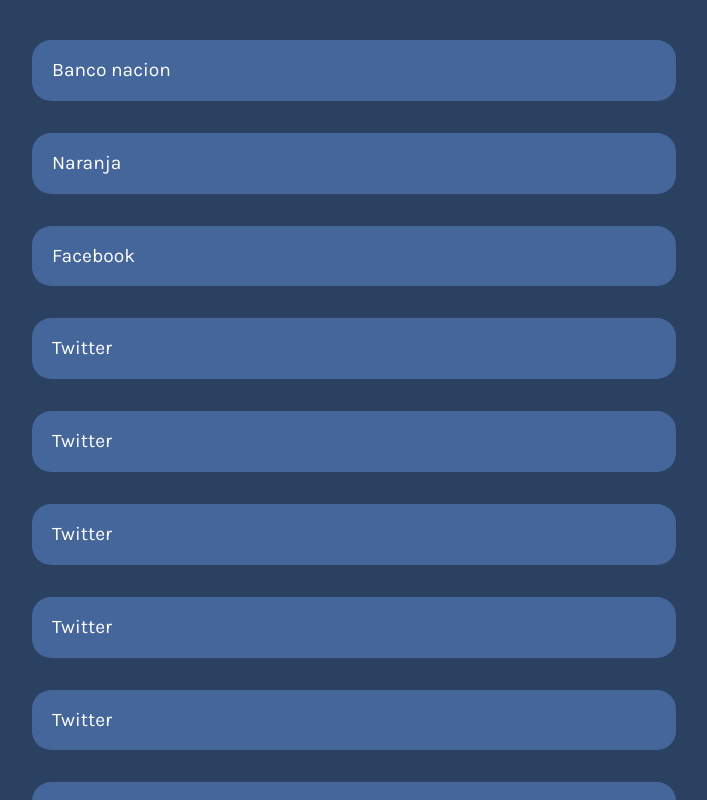
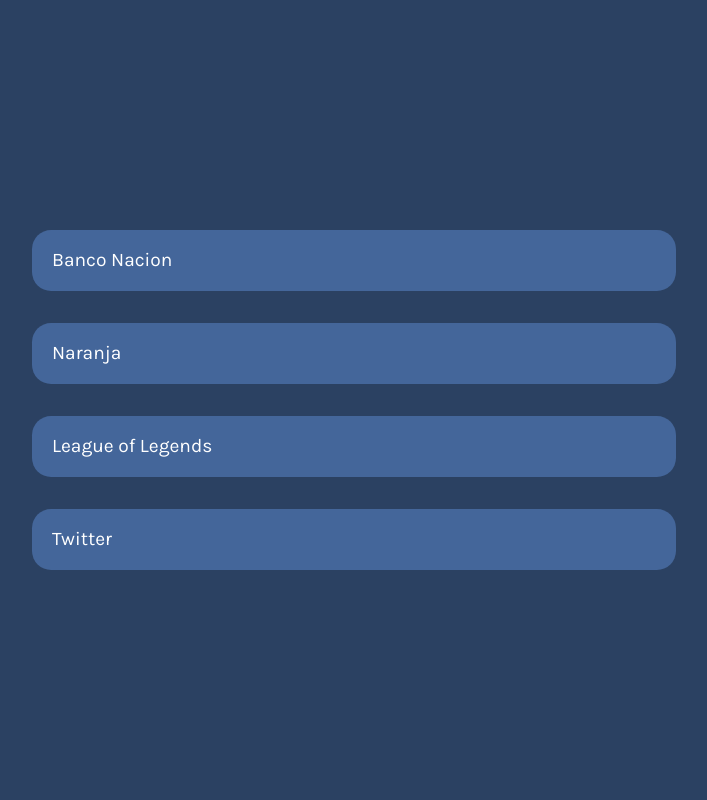
Before and after one commit to tomasbirbe/small-keeper, a React (Vite) app: page / in a window 1280 px wide. Shown: the whole page, without its empty margins (286-993 px from the left). Built offline with nearby package versions, Linux system fonts and the light colour scheme.

Commit message:
add some extra interactiviy with a mock of an entry

```diff
--- a/src/components/Home.tsx
+++ b/src/components/Home.tsx
@@ -2,12 +2,28 @@
 import { MdDelete, MdEdit } from 'react-icons/md';
 import React, { useState } from 'react';
 
+const entries = [
+  { id: 1, name: 'Banco Nacion', user: 'Tomas', password: 'Birbe' },
+  { id: 2, name: 'Naranja', user: 'Tomas', password: 'Birbe' },
+  { id: 3, name: 'League of Legends', user: 'Tomas', password: 'Birbe' },
+  { id: 4, name: 'Twitter', user: 'Tomas', password: 'Birbe' },
+];
+
+interface entry {
+  id: number;
+  name: string;
+  user: string;
+  password: string;
+}
+
 export default function Home() {
   const [isOpen, setIsOpen] = useState(false);
   const [isEdit, setEdit] = useState(false);
+  const [entry, setEntry] = useState<entry | undefined>(undefined);
 
-  function onOpen() {
+  function onOpen(entry?: entry | undefined) {
     setIsOpen(true);
+    setEntry(entry);
   }
 
   function onClose() {
@@ -34,39 +50,11 @@
       >
         <Box as="article" maxWidth="700px" paddingBlock={10} paddingInline={7} width="full">
           <List align="center" justify="flex-start" listStyleType="none">
-            <ListItem onClick={onOpen}>
-              <Text>Banco nacion</Text>
-            </ListItem>
-            <ListItem>
-              <Text>Naranja</Text>
-            </ListItem>
-            <ListItem>
-              <Text>Facebook</Text>
-            </ListItem>
-            <ListItem>
-              <Text>Twitter</Text>
-            </ListItem>
-            <ListItem>
-              <Text>Twitter</Text>
-            </ListItem>
-            <ListItem>
-              <Text>Twitter</Text>
-            </ListItem>
-            <ListItem>
-              <Text>Twitter</Text>
-            </ListItem>
-            <ListItem>
-              <Text>Twitter</Text>
-            </ListItem>
-            <ListItem>
-              <Text>Twitter</Text>
-            </ListItem>
-            <ListItem>
-              <Text>Twitter</Text>
-            </ListItem>
-            <ListItem>
-              <Text>Twitter</Text>
-            </ListItem>
+            {entries.map((entry) => (
+              <ListItem key={entry.id} onClick={() => onOpen(entry)}>
+                {entry.name}
+              </ListItem>
+            ))}
           </List>
         </Box>
       </Box>
@@ -154,7 +142,7 @@
                 fontSize="1.2em"
                 padding="0"
                 textAlign="center"
-                value="Banco Nacion"
+                value={entry?.name}
                 width="200px"
               />
               <Button
@@ -178,7 +166,7 @@
                   border="none"
                   borderRadius="15px;"
                   paddingBlock={7}
-                  value="Banco Nacion"
+                  value={entry?.user}
                 />
               </ListItem>
               <ListItem bg="primaryDarker" fontSize="1em" padding="0">
@@ -188,7 +176,7 @@
                   border="none"
                   borderRadius="15px;"
                   paddingBlock={7}
-                  value="adfasdfasdf"
+                  value={entry?.password}
                 />
               </ListItem>
             </List>
```
